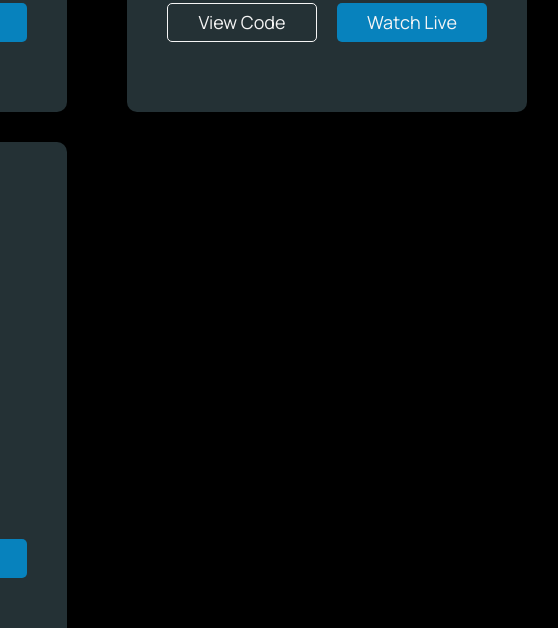
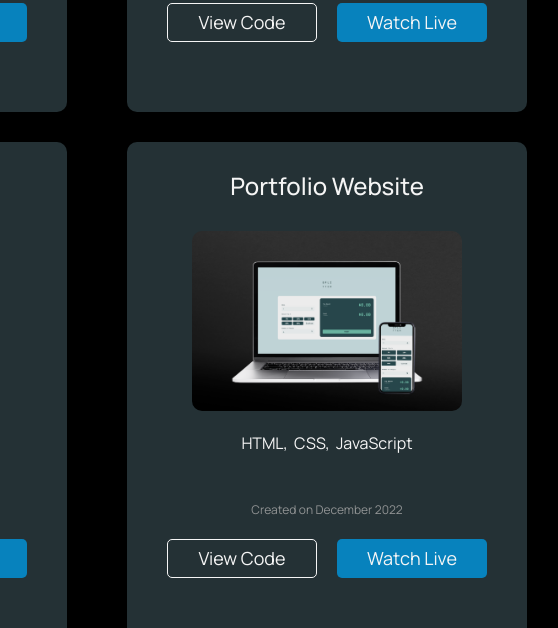
Before and after one commit to adrian-naspud/portfolio-website, a plain HTML site: page index.html in a window 1280 px wide. Shown: the part 1826-2454 px from the top of the page, 543-1101 px from the left. Drawn offline with nearby package versions, Linux system fonts and the light colour scheme.

Commit message:
add portfolio website card

```diff
--- a/index.html
+++ b/index.html
@@ -144,6 +144,8 @@
         </section>
 
         <section class="projects-section" id="projects">
+
+
             <div class="projects-section-background">
                 <div class="sub-heading">
                     <h3 class='reveal'>Projects</h3>
@@ -220,6 +222,7 @@
 
 
                     <div class="projects-sub-container reveal">
+
                         <div class="tip-calculator">
                             <h4>Tip Calculator</h4>
                             <a href="https://adrian-naspud.github.io/tip-calculator/" target="_blank"
@@ -247,7 +250,47 @@
                                 </button>
                             </div>
                         </div>
+
+
+
+
+
                     </div>
+
+                    <div class="projects-sub-container reveal">
+
+
+                        <div class="portfolio-website">
+                            <h4>Portfolio Website</h4>
+                            <a href="https://adrian-naspud.github.io/portfolio-website/" target="_blank"
+                              rel="noopener noreferrer">
+                                <img class="project-image" src="./images/tip-calculator.png" alt="Tip Calculator">
+                            </a>
+                            <p class="project-skills">
+                                HTML, CSS, JavaScript
+                            </p>
+                            <p class="date-created">
+                                Created on December 2022
+                            </p>
+                            <div class="button-container">
+                                <button class="view-code-button">
+                                    <a href="https://github.com/adrian-naspud/portfolio-website/" target="_blank"
+                                      rel="noopener noreferrer">
+                                        View Code
+                                    </a>
+                                </button>
+                                <button class="watch-live-button">
+                                    <a href="https://adrian-naspud.github.io/portfolio-website/" target="_blank"
+                                      rel="noopener noreferrer">
+                                        Watch Live
+                                    </a>
+                                </button>
+                            </div>
+                        </div>
+
+
+                    </div>
+
                 </div>
             </div>
         </section>
--- a/style.css
+++ b/style.css
@@ -418,7 +418,7 @@ li {
   flex-direction: column;
 }
 
-.flashgram,
+.portfolio-website,
 .ai-ask-me,
 .tip-calculator,
 .advice-generator,
@@ -674,7 +674,7 @@ footer {
   }
 
   .advice-generator,
-  .ai-ask-me,
+  .portfolio-website,
   .flashgram,
   .ip-address-tracker,
   .tip-calculator,
```
